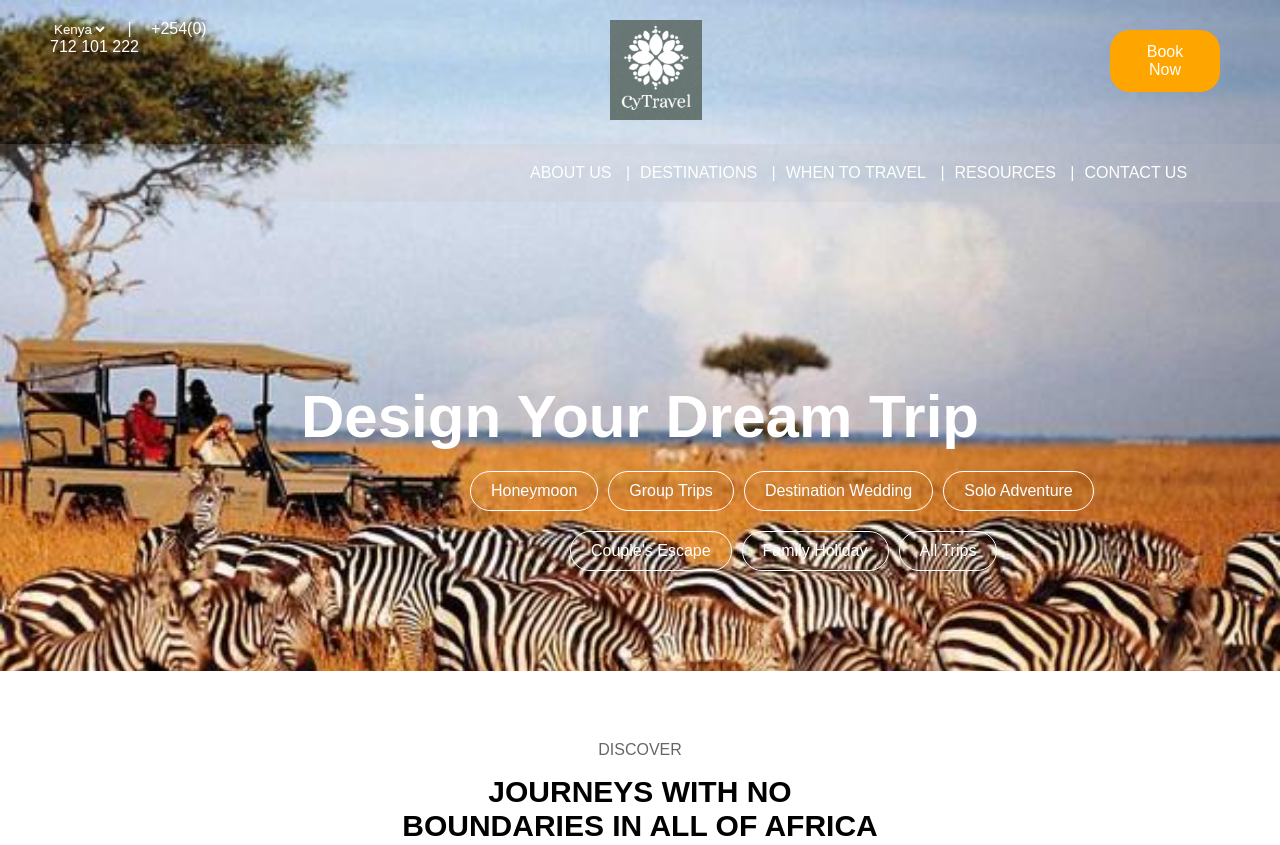
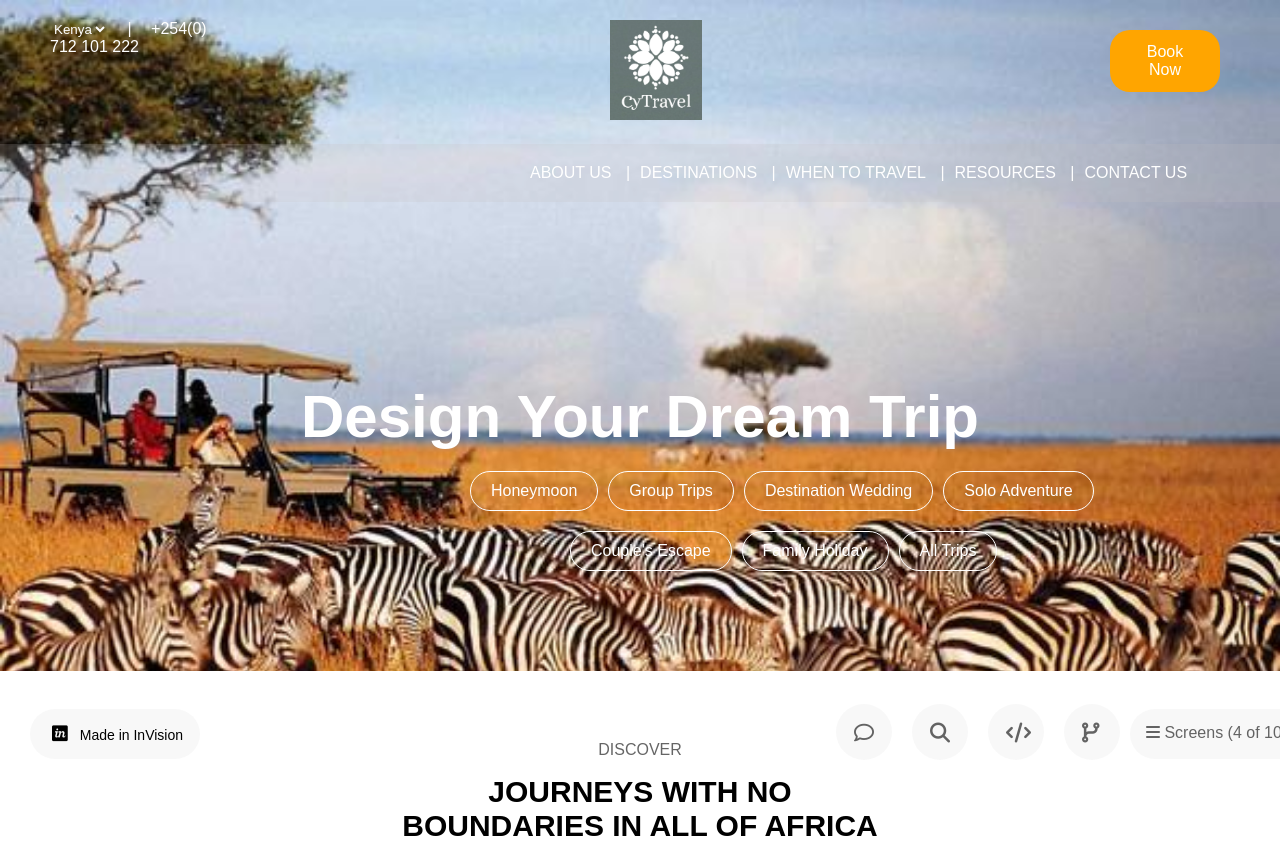
Before and after one commit to xamwango/Styling-challenge, a plain HTML site: page index.html in a window 1280 px wide. Shown: the top 845 px of the page. Drawn offline with Linux system fonts and the light colour scheme.

Commit message:
Adding a stick navigation menu feature

```diff
--- a/challenge.css
+++ b/challenge.css
@@ -242,10 +242,8 @@ p {
 /* bottom navbar */
 .bottom-navbar {
   background-color: rgb(1, 66, 55);
-  /* position: absolute;
-  bottom: 0%; */
   width: 100%;
-  padding: 25px 60px;
+  padding: 15px 60px;
 }
 .bottom-navbar a {
   color: white;
--- a/index.html
+++ b/index.html
@@ -4,30 +4,52 @@
     <meta charset="UTF-8" />
     <meta name="viewport" content="width=device-width, initial-scale=1.0" />
     <title>CyTravelLanding</title>
-    <style>
-      * {
-        box-sizing: border-box;
-      }
 
-      .flex-container {
-        display: flex;
-        flex-direction: row;
-      }
-
-      /* Responsive layout - makes a one column-layout instead of two-column layout */
-      /* @media (max-width: 600px) {
-        .flex-container {
-          flex-direction: column;
-        }
-      } */
-    </style>
     <link rel="stylesheet" href="challenge.css" />
+    <link rel="stylesheet" href="sticky.css" />
     <script
       src="https://kit.fontawesome.com/406f972bb9.js"
       crossorigin="anonymous"
     ></script>
   </head>
-  <body style="margin: 0">
+  <body style="margin: 0; position: relative">
+    <!-- sticky elements -->
+    <div class="sticky flex-container">
+      <div class="flex-half">
+        <div class="invision flex-container" style="margin-top: 15px">
+          <a
+            href="https://www.invisionapp.com/?utm_medium=virality&utm_source=Share%20CTA"
+            target="_blank"
+          >
+            <span style="font-size: 18px"
+              ><i class="fa-brands fa-invision"></i>
+              <span style="font-size: 14px">Made in InVision</span></span
+            >
+          </a>
+        </div>
+      </div>
+      <div class="flex-half flex-container" style="margin-left: 500px">
+        <div class="icon">
+          <i class="fa-regular fa-comment"></i
+          ><span class="hidden">Comments</span>
+        </div>
+        <div class="icon">
+          <i class="fa-solid fa-magnifying-glass"></i
+          ><span class="hidden">Search</span>
+        </div>
+        <div class="icon">
+          <i class="fa-solid fa-code"></i><span class="hidden">Inspect</span>
+        </div>
+        <div class="icon">
+          <i class="fa-solid fa-code-branch"></i
+          ><span class="hidden">Flow</span>
+        </div>
+        <div class="screens float-right">
+          <span><i class="fa-solid fa-bars"></i> Screens (4 of 10)</span>
+        </div>
+      </div>
+    </div>
+
     <!-- first page -->
     <div class="first-page">
       <!-- header -->
--- /dev/null
+++ b/sticky.css
@@ -0,0 +1,51 @@
+.sticky {
+  width: 100%;
+  position: fixed;
+  bottom: 0;
+  margin: 30px 30px;
+
+  z-index: 2;
+}
+.float-left {
+  float: left;
+}
+.float-right {
+  float: right;
+}
+.invision {
+  width: 170px;
+  height: 50px;
+  padding: 10px 15px;
+  border-radius: 30px;
+  background-color: rgba(245, 245, 245, 0.7);
+}
+.invision a {
+  text-decoration: none;
+  color: rgba(0, 0, 0, 1);
+  margin: 0;
+}
+
+.sticky .icon {
+  color: rgba(0, 0, 0, 0.6);
+  margin: 10px;
+  width: 3.5rem;
+  height: 3.5rem;
+  border-radius: 50%;
+  background-color: rgba(245, 245, 245, 0.7);
+  padding: 18px;
+  font-size: 20px;
+  transition: width 1s ease 1s;
+}
+.hidden {
+  display: none;
+}
+
+.screens {
+  margin-top: 15px;
+  color: rgba(0, 0, 0, 0.6);
+  width: 180px;
+  height: 50px;
+  padding: 15px 16px;
+  border-radius: 30px;
+  background-color: rgba(245, 245, 245, 0.7);
+}
```
